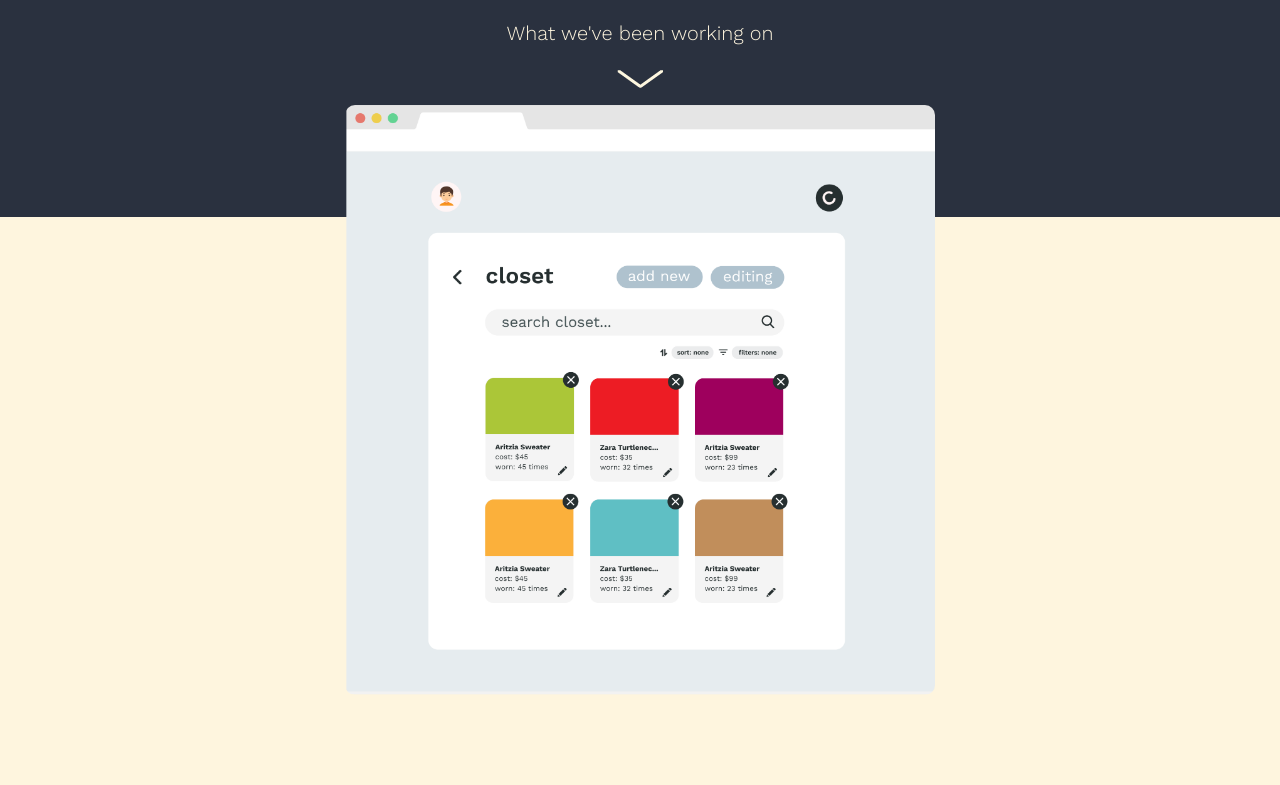
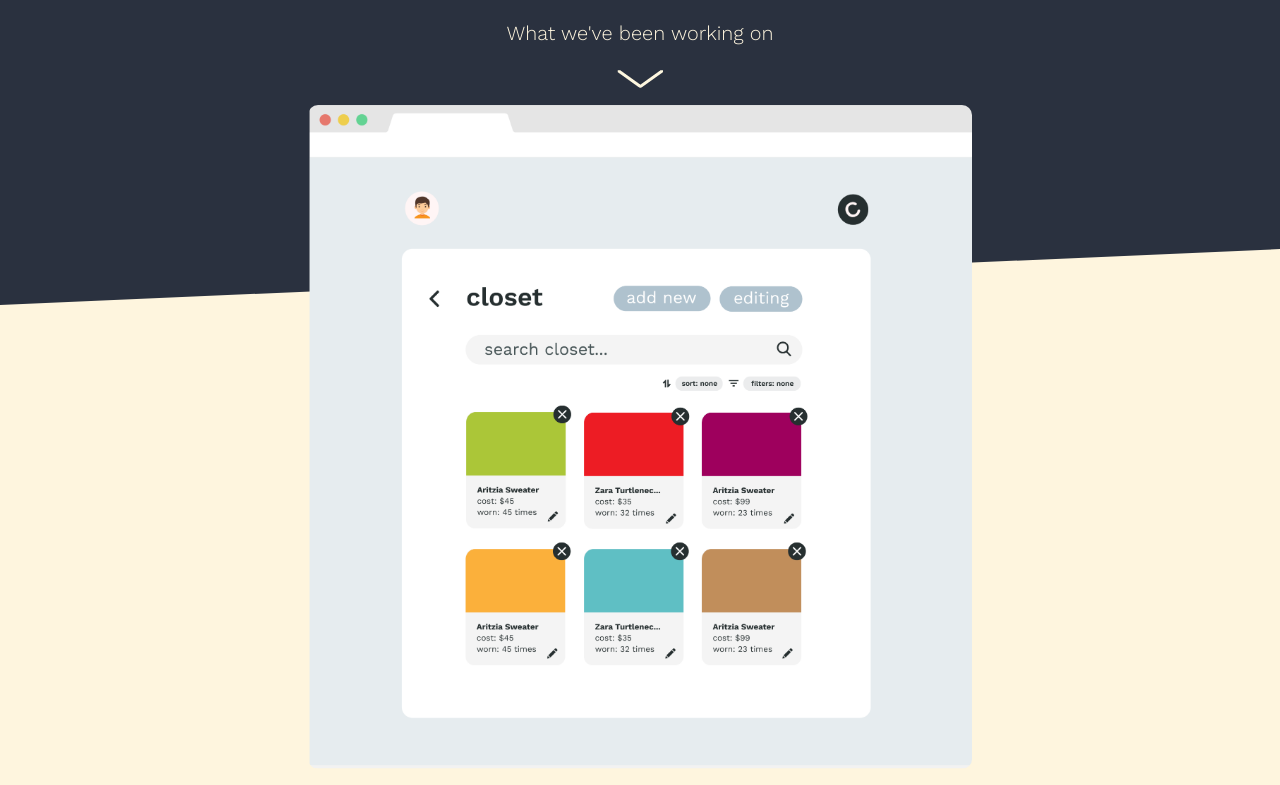
Before and after one commit to wafffly/wafffly.github.io, a React app: page / in a window 1280 px wide. Shown: the part 335-1120 px from the top of the page. Built offline with nearby package versions, Linux system fonts and the light colour scheme.

Commit message:
WFLY-1: Changed closetr feature to have slant.

```diff
--- a/src/components/ClosetrFeature.js
+++ b/src/components/ClosetrFeature.js
@@ -11,9 +11,15 @@ class ClosetrFeature extends React.Component {
             src={closetrFeatureImg}
           />
         </div>
+        <div id="closetr-feature-bg"></div>
       </div>
     );
   }
 }
 
 export default ClosetrFeature;
+
+/*<img
+  className="feature-img"
+  src={closetrFeatureImg}
+/>*/
--- a/src/styles/styles.scss
+++ b/src/styles/styles.scss
@@ -11,12 +11,15 @@ html, body {
   font-family: $font-main;
   font-weight: 300;
   font-size: 1 rem;
+  background-color: $light-cream;
 }
 
 .page-container {
   background-color: $dark-blue;
+  position: relative;
   padding-bottom: calc(8.5vh - 20px);
   .page {
+    z-index: 1;
     position: relative;
     top: calc(8.5vh - 20px);
     width: 95vw;
@@ -39,7 +42,7 @@ html, body {
   @extend .page-container;
   background-color: $dark-blue;
   color: $light-cream;
-  padding-bottom: calc(20vh);
+  padding-bottom: calc(18vh);
 }
 
 .waffly-logo {
@@ -56,18 +59,33 @@ html, body {
   }
 }
 
+#closetr-feature-bg {
+  transform: skewY(-2.5deg);
+  transform-origin: top left;
+  background-color: $light-cream;
+  width: 100%;
+  height: calc(60vw + 7rem);
+  position: absolute;
+  top: 3rem;
+  @include sm {
+    top: 4rem;
+  }
+  @include md {
+    top: 6.5rem;
+  }
+}
+
 #closetr-feature {
   @extend .page-container;
-  background-color: $light-cream;
   text-align: center;
-  width: 100%;
-  height: calc(60vw + 6rem);
-
 }
 
 .feature-img {
-  width: 80%;
-  margin: -10rem auto;
+  margin: -9rem auto;
   border-radius: 10px;
+  width: 90%;
+  @include md {
+    top: 80%;
+  }
 
 }
```
